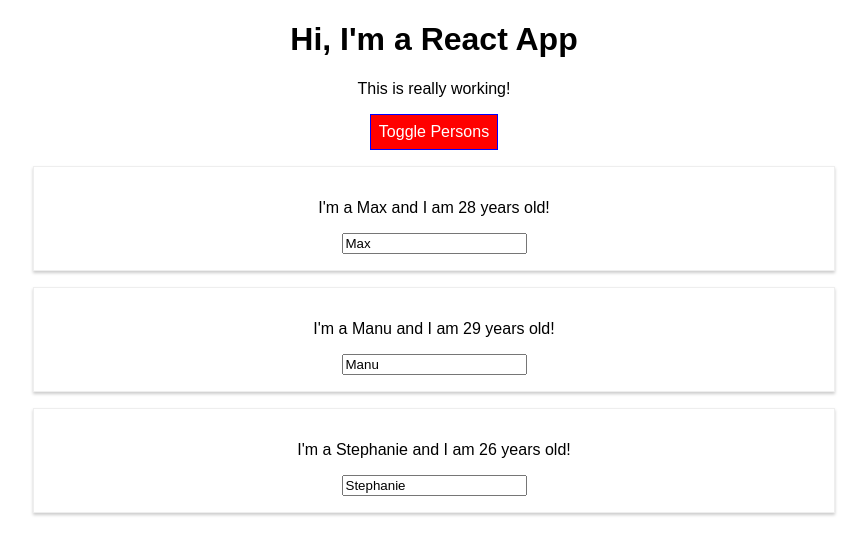
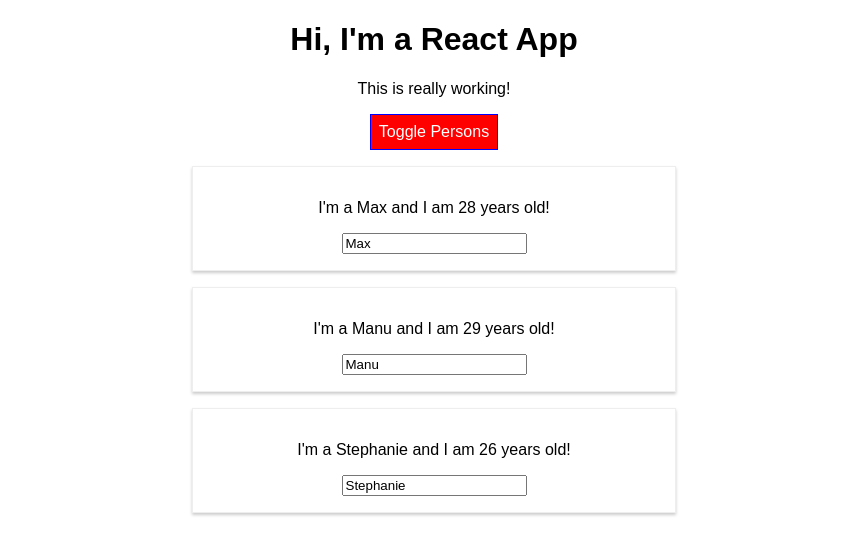
Before and after one commit to artseven/diving-deep, a React (Create React App) app: page / in a window 1280 px wide. Both pictures are taken after a click on the button "Toggle Persons". Shown: the top 554 px of the page, without its empty margins (206-1073 px from the left). Built offline with nearby package versions, Linux system fonts and the light colour scheme.

Commit message:
pseudo-selectors with Radium

```diff
--- a/package.json
+++ b/package.json
@@ -6,7 +6,8 @@
     "radium": "^0.26.1",
     "react": "^17.0.1",
     "react-dom": "^17.0.1",
-    "react-scripts": "1.1.5"
+    "react-scripts": "1.1.5",
+    "styled-components": "^5.2.1"
   },
   "scripts": {
     "start": "react-scripts start",
--- a/src/App.js
+++ b/src/App.js
@@ -1,5 +1,6 @@
 import React, { useState } from "react";
 import "./App.css";
+import Radium, { StyleRoot } from "radium";
 import Person from "./Person/Person";
 
 const app = (props) => {
@@ -59,6 +60,10 @@
     border: "1px solid blue",
     padding: "8px",
     cursor: "pointer",
+    ":hover": {
+      backgroundColor: "lightgreen",
+      color: "black",
+    },
   };
 
   let persons = null;
@@ -80,24 +85,30 @@
       </div>
     );
     style.backgroundColor = "red";
+    style[":hover"] = {
+      backgroundColor: "salmon",
+      color: "black",
+    };
   }
   const classes = [];
   if (personsState.persons.length <= 2) {
-    classes.push('red');
+    classes.push("red");
   }
   if (personsState.persons.length <= 1) {
-    classes.push('bold');
+    classes.push("bold");
   }
 
   return (
+    <StyleRoot>
       <div className="App">
         <h1>Hi, I'm a React App</h1>
-      <p className={classes.join(' ')}>This is really working!</p>
+        <p className={classes.join(" ")}>This is really working!</p>
         <button style={style} onClick={togglePersonsHandler}>
           Toggle Persons
         </button>
         {persons}
       </div>
+    </StyleRoot>
   );
   // return React.createElement(
   //   "div",
@@ -106,4 +117,4 @@
   // );
 };
 
-export default app;
+export default Radium(app);
--- a/src/Person/Person.css
+++ b/src/Person/Person.css
@@ -7,3 +7,9 @@
   text-align: center;
   cursor: pointer;
 }
+
+@media (min-width: 500px) {
+  .Person {
+    width: 450px;
+  }
+}
--- a/src/Person/Person.js
+++ b/src/Person/Person.js
@@ -2,8 +2,14 @@
 import "./Person.css";
 
 const person = (props) => {
+
+  const style = {
+    '@media (min-width: 500px)': {
+      width: '450px'
+    }
+  }
   return (
-    <div className="Person">
+    <div className="Person"  style={style}>
       <p onClick={props.click}>
         I'm a {props.name} and I am {props.age} years old!
       </p>
```
Also changed, not shown: 1 other file (tests, documents, lock files or other folders). Lines whose indentation alone changed are shown as unchanged.
